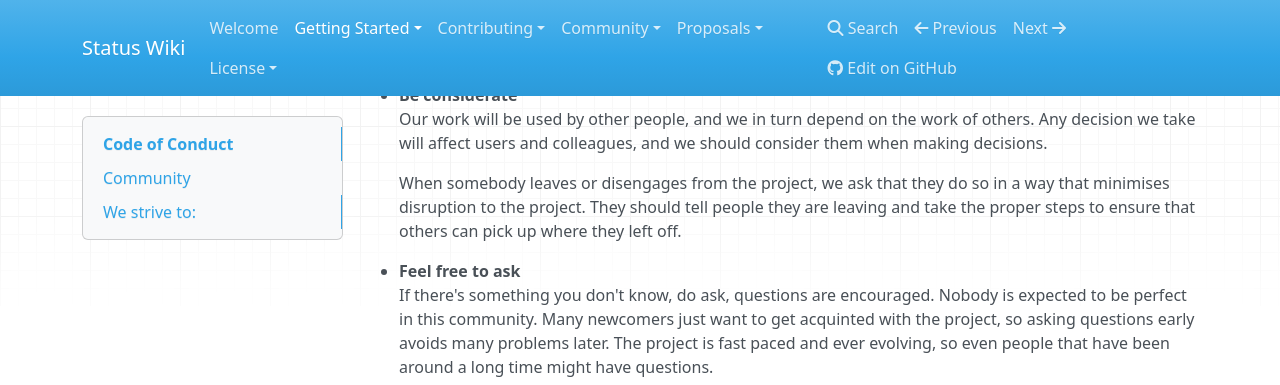
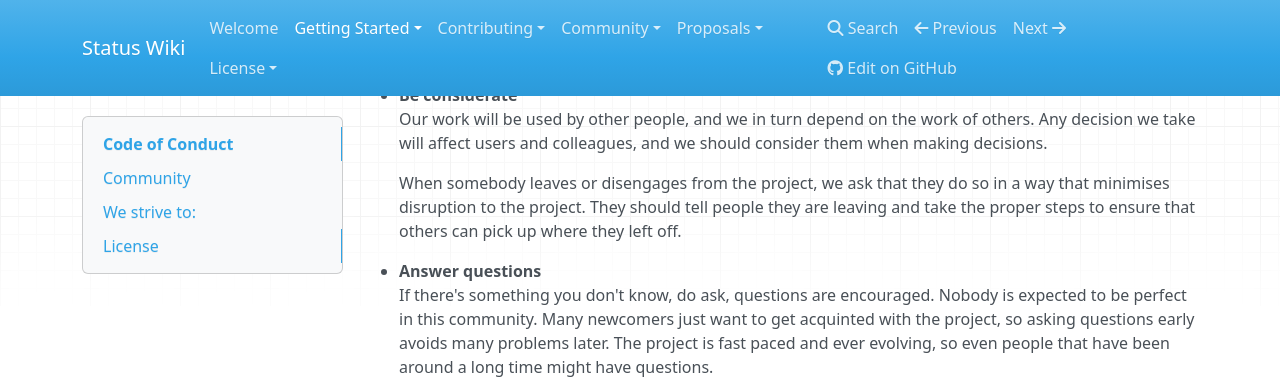
Before and after one commit to status-im/wiki.status.im, an MkDocs documentation site: the page built from docs/getting-started/code-of-conduct.md, in a window 1280 px wide and 900 px high, scrolled down 800 px. Shown: the top 385 px of the window. Built offline with MkDocs 1.6.1, drawn with Linux system fonts in a browser that asks for light colours; nearby versions of some CDN libraries; old or Windows-style settings are respelled for this version of MkDocs.

Commit message:
Answer Questions rather than feel free to ask
Also fixed the formatting of  the licence section (too many #)

```diff
--- a/docs/getting-started/code-of-conduct.md
+++ b/docs/getting-started/code-of-conduct.md
@@ -26,7 +26,7 @@ Our work will be used by other people, and we in turn depend on the work of othe
 
 	When somebody leaves or disengages from the project, we ask that they do so in a way that minimises disruption to the project. They should tell people they are leaving and take the proper steps to ensure that others can pick up where they left off.
 
-- **Feel free to ask**
+- **Answer questions**
 If there's something you don't know, do ask, questions are encouraged. Nobody is expected to be perfect in this community. Many newcomers just want to get acquinted with the project, so asking questions early avoids many problems later. The project is fast paced and ever evolving, so even people that have been around a long time might have questions.
 
 	Those who are asked or answer a general question should be responsive and helpful, directing people to the appropriate forums or channels is good, but answering the question is more important.
@@ -59,7 +59,7 @@ Some members may be more visible than others, but good ones use their visibility
 
 
 
-####License
+##License
 Status.im is a **Free Software** project and the individuals and communities around it are its custodians.  We choose not to exclude others from using, understanding, modifying and distributing our work and in doing so we put our trust in one another to act in the best interests of the wider human community that Status.im is designed to serve.  This licence holds the developers to account,  in the knowledge that the software is a common trust and that it is a *privilege*, a *responsibility* to continue to develop it.
 
 The Status Code of Conduct is licensed under the Creative Commons Attribution-Share Alike 3.0 license and has been adapted from the Ubuntu Code of Conduct v2.0. You may re-use it for your own project, and modify it as you wish, just please allow others to use your modifications and give credit to Ubuntu and the Status Projects!
```
